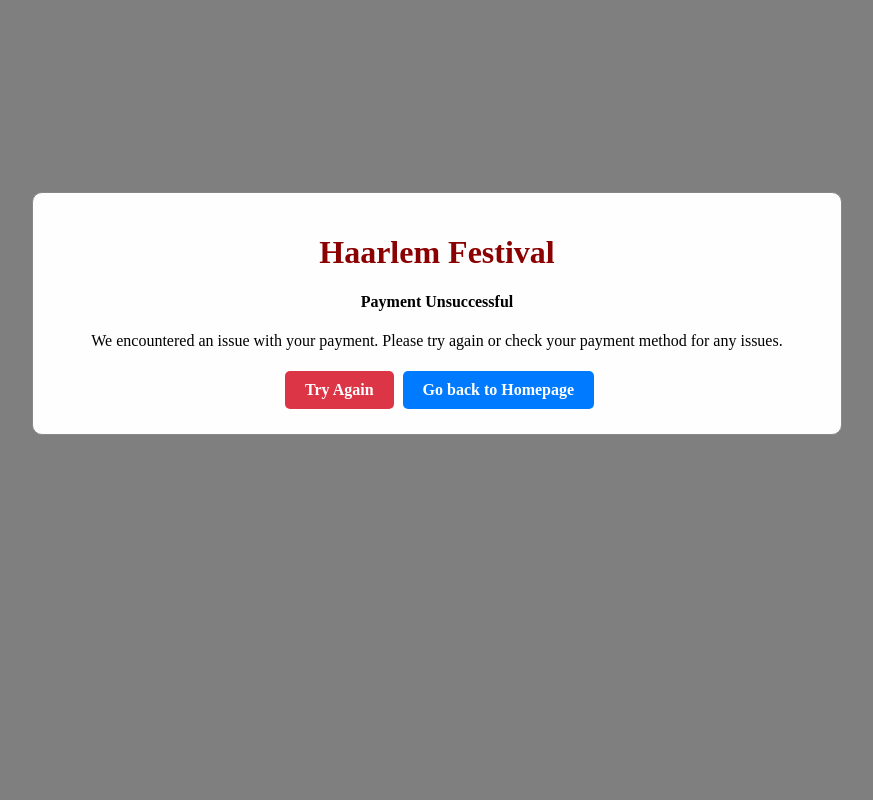
After one commit to DipikaBhandari/HaarlemFestivalProject, a PHP site: page /ticket/views/cart/paymentError.php in a window 1280 px wide. The commit adds this page. Shown: the whole page, without its empty margins (203-1076 px from the left). Run offline with PHP 8.4, Linux system fonts and the light colour scheme; some libraries are stand-ins or nearby versions.

Commit message:
fix cart

```diff
--- a/app/controllers/historyController.php
+++ b/app/controllers/historyController.php
@@ -38,12 +38,6 @@
 
             $paragraphs[$key]['locations'] = $this->historyService->getLocationBySection($paragraph['paragraphId']);
         }
-//        if(isset($_GET['historyId'])) {
-//            $historyId = $_GET['historyId'];
-//            $paragraph = $this->historyService->getImageBySection($historyId);
-//            echo json_encode($paragraph);
-//            exit;
-//        }
         require __DIR__ . '/../views/history/homepage.php';
     }
 
--- a/app/controllers/logincontroller.php
+++ b/app/controllers/logincontroller.php
@@ -137,7 +137,8 @@
             } else {
                 if ($this->userService->captchaVerification($errorMessage)) {
 
-                    $this->createNewUser();}
+                    $this->createNewUser();
+                }
             }
         }
         require __DIR__ . '/../views/Login/registeruser.php';
--- a/app/repositories/restaurantRepository.php
+++ b/app/repositories/restaurantRepository.php
@@ -213,7 +213,7 @@
         $endTime = $sessionDetails['endTime'];
         $status= "unpaid";
         $eventName ="Yummy";
-        $stmt = $this->connection->prepare("INSERT INTO orderItem (userId, sessionId, startTime,endTime,date, numberOfTickets, price, specialRequest, restaurantSectionId, status, eventName) VALUES (:userId, :sessionId,:startTime,:endTime, :date, :numberOfTickets, :price, :specialRequest, :restaurantSectionId, :status, :eventName)");
+        $stmt = $this->connection->prepare("INSERT INTO orderItem (userId, sessionId, startTime,endTime,date, numberOfTickets, price, specialRequest, restaurantSectionId, status, eventName, orderId) VALUES (:userId, :sessionId,:startTime,:endTime, :date, :numberOfTickets, :price, :specialRequest, :restaurantSectionId, :status, :eventName, :orderId)");
         $stmt->bindValue(':userId', $orderData['userId']);
         $stmt->bindValue(':sessionId', $orderData['session']);
         $stmt->bindValue(':startTime', $startTime);
@@ -225,6 +225,7 @@
         $stmt->bindValue(':restaurantSectionId', $orderData['restaurantSectionId']);
         $stmt->bindValue(':status', $status);
         $stmt->bindValue(':eventName', $eventName);
+        $stmt->bindValue(':orderId', $orderData['orderId']);
 
 
         $stmt->execute();
--- a/app/service/userService.php
+++ b/app/service/userService.php
@@ -72,7 +72,6 @@
     {
         return $this->userRepository->updateUser($user);
     }
-
 
     public function verifyPassword($email, $currentPassword): bool
     {
--- /dev/null
+++ b/app/views/cart/paymentError.php
@@ -0,0 +1,79 @@
+<!DOCTYPE html>
+<html lang="en">
+<head>
+    <meta charset="UTF-8">
+    <meta name="viewport" content="width=device-width, initial-scale=1.0">
+    <title>Payment Unsuccessful</title>
+    <style>
+        .modal {
+            display: none;
+            position: fixed;
+            z-index: 1;
+            left: 0;
+            top: 0;
+            width: 100%;
+            height: 100%;
+            overflow: auto;
+            background-color: rgba(0, 0, 0, 0.5);
+        }
+
+        .modal-content {
+            background-color: #fefefe;
+            margin: 15% auto;
+            padding: 20px;
+            border: 1px solid #888;
+            border-radius: 10px;
+            width: 60%;
+            text-align: center;
+        }
+
+        #tryAgainLink, #viewCartLink {
+            display: inline-block;
+            padding: 10px 20px;
+            margin: 5px;
+            background-color: #dc3545; /* Change color to signify an error or warning */
+            color: #fff;
+            border: none;
+            border-radius: 5px;
+            text-decoration: none;
+            font-size: 16px;
+            font-weight: bold;
+            cursor: pointer;
+        }
+
+        #tryAgainLink:hover, #viewCartLink:hover {
+            background-color: #c82333; /* Darken the button on hover for better UX */
+        }
+        #homeLink {
+            display: inline-block;
+            padding: 10px 20px;
+            background-color: #007bff;
+            color: #fff;
+            border: none;
+            border-radius: 5px;
+            text-decoration: none;
+            font-size: 16px;
+            font-weight: bold;
+            cursor: pointer;
+        }
+
+        #homeLink:hover {
+            background-color: #0056b3;
+        }
+    </style>
+</head>
+<body>
+
+<div id="paymentFailedModal" class="modal" style="display: block;">
+    <div class="modal-content">
+        <h1 style="color: #8B0000">Haarlem Festival</h1> <!-- Change color to match the warning theme -->
+        <h4>Payment Unsuccessful</h4>
+        <p>We encountered an issue with your payment. Please try again or check your payment method for any issues. </p>
+
+        <a id="tryAgainLink" href="/shoppingCart/index">Try Again</a> <!-- Button to retry payment -->
+        <a id="homeLink" class="nav-link pe-5" aria-current="page" href="/home">Go back to Homepage</a>
+    </div>
+</div>
+
+</body>
+</html>
--- a/app/views/historyComponents/timetable.php
+++ b/app/views/historyComponents/timetable.php
@@ -15,7 +15,7 @@
         }
         .container {
             display: flex;
-            padding: 10px;
+            padding: 2px;
         }
 
         .item {
@@ -45,7 +45,7 @@
 <body>
 <div class="container" style="display: flex;">
     <!-- First table -->
-    <div class="time-container" style="text-align: center; margin-left: 10%; margin-bottom: 50px;">
+    <div class="time-container" style="text-align: center; margin-bottom: 50px;">
         <table>
             <thead>
             <tr>
```
Also changed, not shown: app/controllers/CreateReservationController.php (+13 -0 lines), app/controllers/shoppingCartController.php (+30 -39 lines), app/controllers/ticketController.php (+14 -31 lines), app/repositories/ticketRepository.php (+35 -38 lines), app/service/ticketService.php (+12 -12 lines), app/views/cart/shoppingCart.php (+10 -11 lines), app/views/history/homepage.php (+13 -1 lines).
